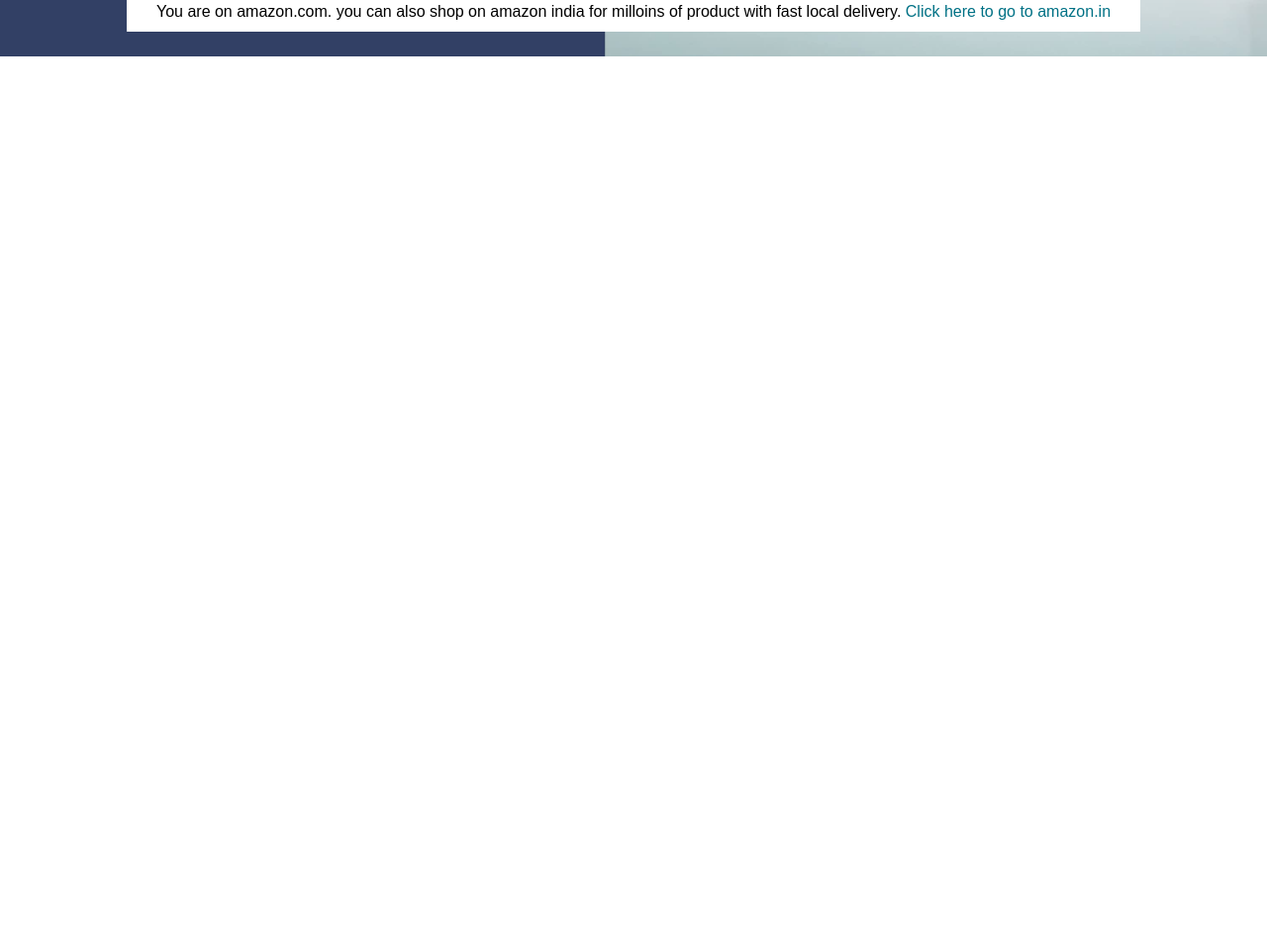
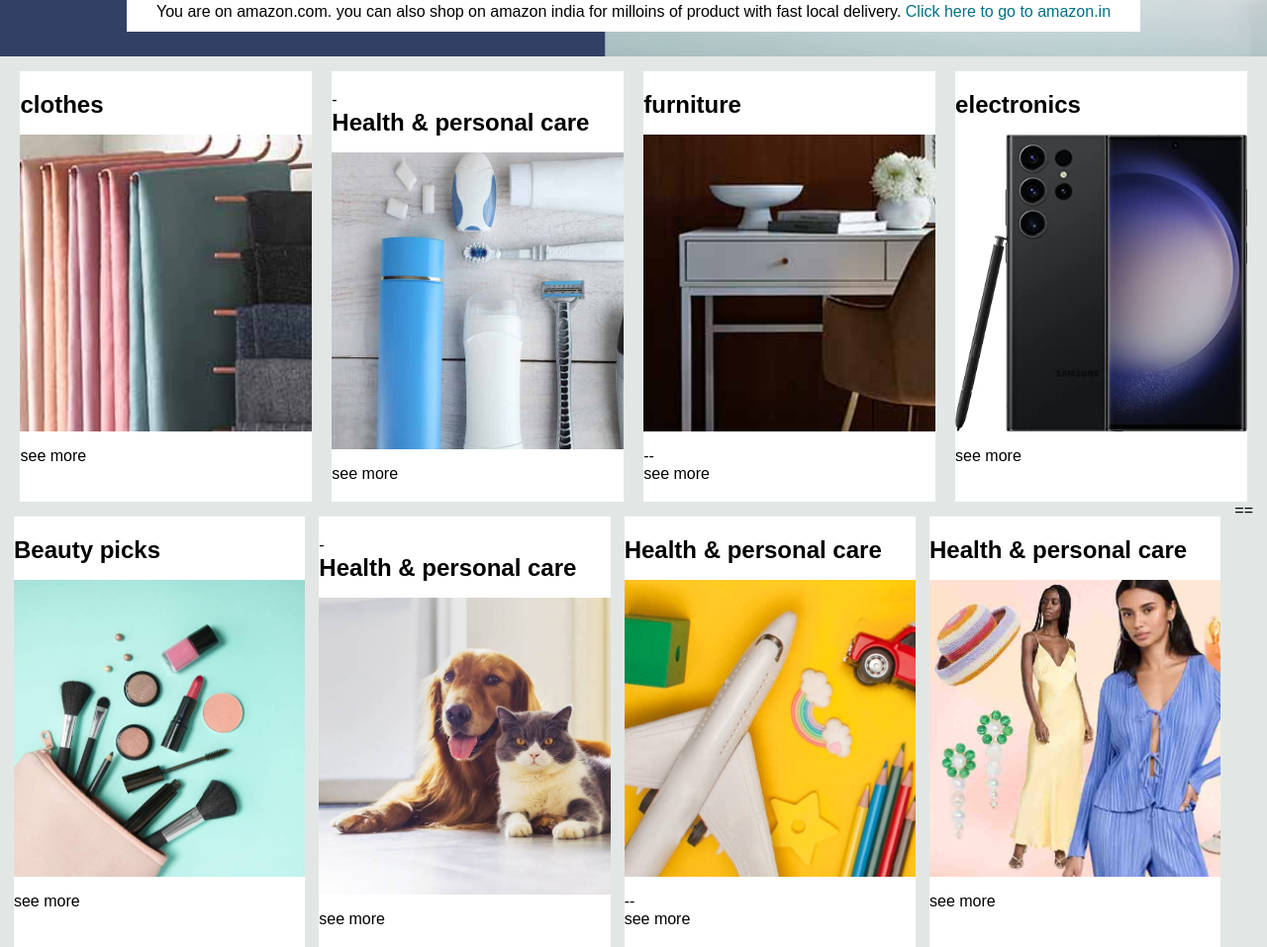
Before and after one commit to akkytalk/aradhana, a plain HTML site: page project/index.html in a window 1280 px wide. Shown: the part 393-1350 px from the top of the page at 99% size. Before the commit the page ends 800 px from the top, so only its background shows below. Drawn offline with Linux system fonts and the light colour scheme.

Commit message:
project changes

```diff
--- a/project/index.html
+++ b/project/index.html
@@ -77,5 +77,101 @@
         </p>
       </div>
     </div>
+
+    <div class="shop-section">
+      <div class="box">
+        <div>
+          <h2>clothes</h2>
+          <div
+            class="box-img"
+            style="background-image: url('box1_image.jpg')"
+            ;
+          ></div>
+          <p>see more</p>
+        </div>
+      </div>
+      <div class="box">
+        <div>
+          -
+          <h2>Health & personal care</h2>
+          <div
+            class="box-img"
+            style="background-image: url('box2_image.jpg')"
+            ;
+          ></div>
+          <p>see more</p>
+        </div>
+      </div>
+      <div class="box">
+        <div>
+          <h2>furniture</h2>
+          <div
+            class="box-img"
+            style="background-image: url('box3_image.jpg')"
+            ;
+          ></div>
+          --
+          <p>see more</p>
+        </div>
+      </div>
+      <div class="box">
+        <div>
+          <h2>electronics</h2>
+          <div
+            class="box-img"
+            style="background-image: url('box4_image.jpg')"
+            ;
+          ></div>
+          <p>see more</p>
+        </div>
+      </div>
+      <div class="box1 box">
+        <div>
+          <h2>Beauty picks</h2>
+          <div
+            class="box-img"
+            style="background-image: url('box5_image.jpg')"
+            ;
+          ></div>
+          <p>see more</p>
+        </div>
+      </div>
+      <div class="box">
+        <div>
+          -
+          <h2>Health & personal care</h2>
+          <div
+            class="box-img"
+            style="background-image: url('box6_image.jpg')"
+            ;
+          ></div>
+          <p>see more</p>
+        </div>
+      </div>
+      <div class="box">
+        <div>
+          <h2>Health & personal care</h2>
+          <div
+            class="box-img"
+            style="background-image: url('box7_image.jpg')"
+            ;
+          ></div>
+          --
+          <p>see more</p>
+        </div>
+      </div>
+      <div class="box">
+        <div>
+          <h2>Health & personal care</h2>
+          <div
+            class="box-img"
+            style="background-image: url('box8_image.jpg')"
+            ;
+          ></div>
+          <p>see more</p>
+        </div>
+      </div>
+      ==
+    </div>
   </body>
 </html>
--- a/project/style.css
+++ b/project/style.css
@@ -156,3 +156,36 @@ span {
 .hero-msg a {
   color: #007185;
 }
+
+/* shop section */
+.shop-section {
+  display: flex;
+  flex-wrap: wrap;
+  justify-content: space-evenly;
+  background-color: #e2e7e6;
+}
+
+.box {
+  /* border: 2px solid black; */
+  height: 400px;
+  width: 23%;
+  background-color: white;
+  padding: 20px 0px 15px;
+  margin-top: 15px;
+}
+
+.box-img {
+  height: 300px;
+  background-size: cover;
+  margin-top: 1rem;
+  margin-bottom: 1rem;
+}
+
+.box-content {
+  margin-left: 1rem;
+  margin-right: 1rem;
+}
+
+.box-content p {
+  color: #007185;
+}
```
